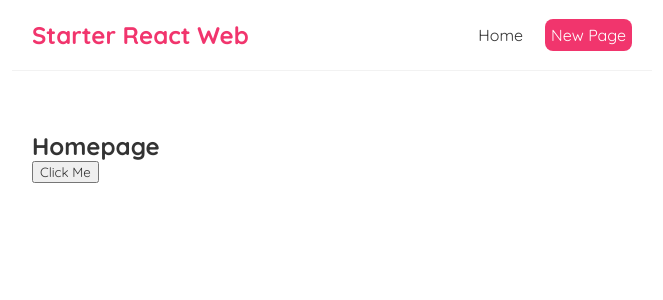
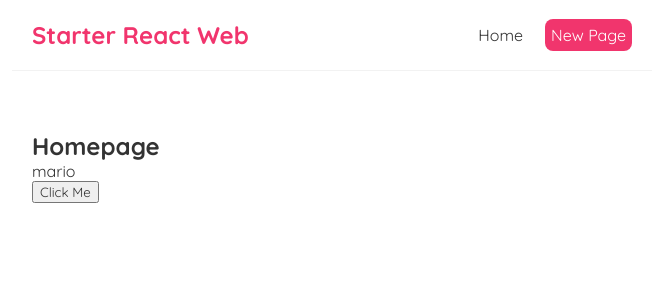
Before and after one commit to Omar-K-Elgazzar/React-Tutorial, a React (Create React App) app in the folder starter-web/: page / in a window 1280 px wide. Shown: the top 300 px of the page, without its empty margins (308-971 px from the left). Built offline with nearby package versions, Linux system fonts and the light colour scheme.

Commit message:
Learned reactive components

```diff
--- a/starter-web/src/Home.js
+++ b/starter-web/src/Home.js
@@ -1,11 +1,17 @@
+import { useState } from 'react'
+
 const Home = () => {
 
+    const [name, setName] = useState('mario');
+
     const handleClick =  () => {
-        console.log('hey')
+        setName('luigi')
+
     }
     return (
         <div className="home">
             <h2>Homepage</h2>
+            <p>{ name }</p>
             <button onClick = {handleClick}>Click Me</button>
         </div>
      );
```
